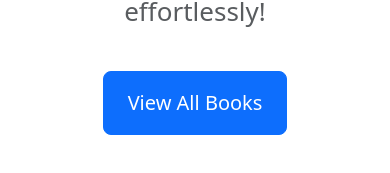
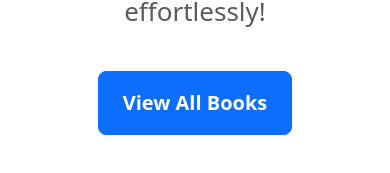
Before and after one commit to kironroy/book-database, a React (Create React App) app: page / in a window 390 px wide. Shown: the part 301-474 px from the top of the page. Built offline with nearby package versions, Linux system fonts and the light colour scheme; no server answers.

Commit message:
Update index.css
+ Buttons are bold

```diff
--- a/src/index.css
+++ b/src/index.css
@@ -1,11 +1,16 @@
 /* Base styles */
 
 * {
-  font-family: system-ui, -apple-system, BlinkMacSystemFont, 'Segoe UI', Roboto, Oxygen, Ubuntu, Cantarell, 'Open Sans', 'Helvetica Neue', sans-serif;
+  font-family: system-ui, -apple-system, BlinkMacSystemFont, "Segoe UI", Roboto,
+    Oxygen, Ubuntu, Cantarell, "Open Sans", "Helvetica Neue", sans-serif;
 }
 
 body {
   font-size: 16px;
+}
+.btn {
+  font-weight: bold;
+  padding: 10px 20px;
 }
 
 /* Media query for mobile devices */
@@ -34,12 +39,9 @@ body {
     font-weight: bold;
     padding: 10px 20px;
   }
-}
-
-/* Make Bootstrap buttons larger on mobile devices */
-@media (max-width: 768px) {
   .btn {
     font-size: 1em;
     padding: 4px 17px;
+    font-weight: bold;
   }
 }
```
